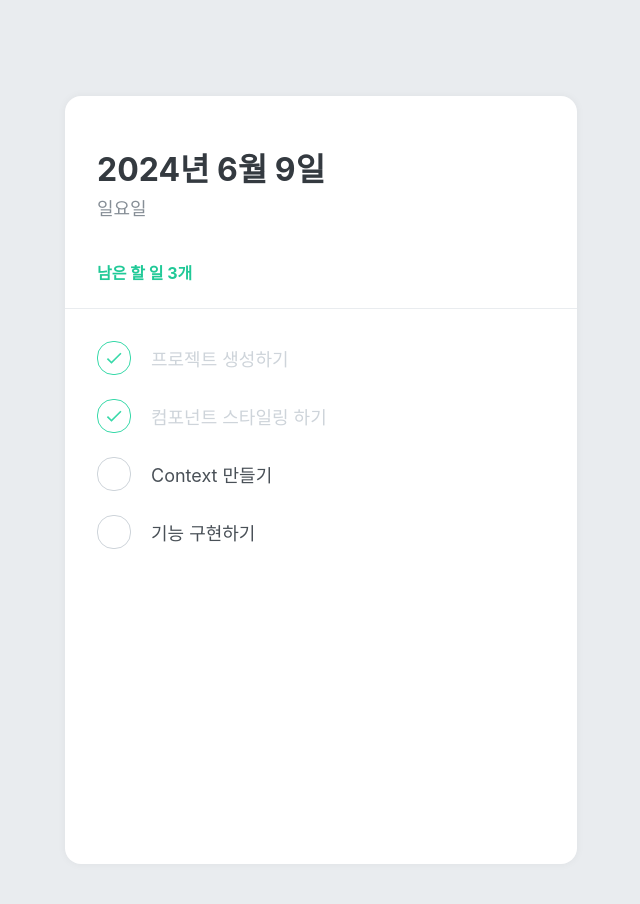
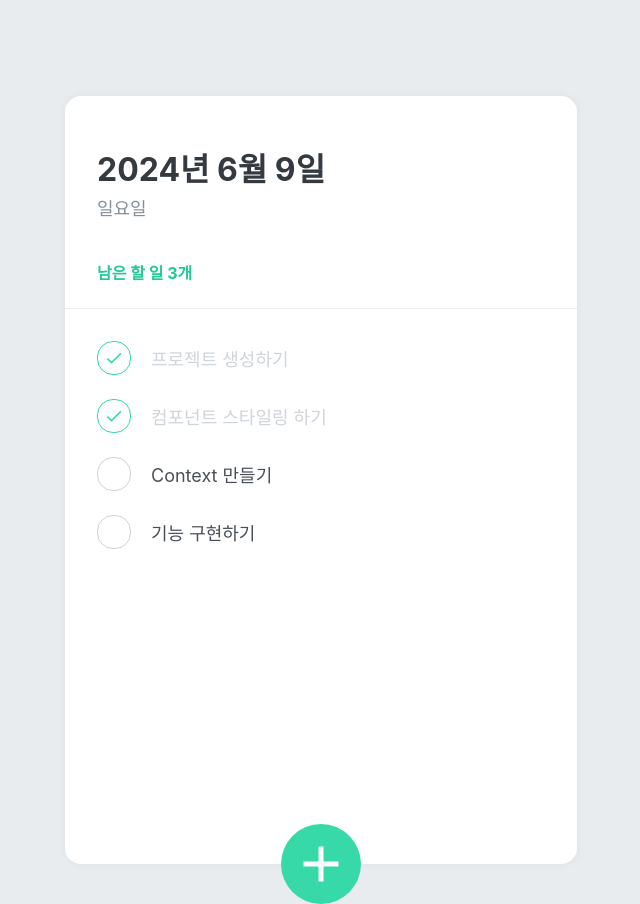
Before and after one commit to spaceyoung/react-study, a React (Create React App) app in the folder todolist/: page / in a window 1280 px wide. Shown: the whole page, without its empty margins (319-959 px from the left). Built offline with nearby package versions, Linux system fonts and the light colour scheme.

Commit message:
✨ Feat: add todo list create components
- 할 일을 입력 후 추가하는 TodoCreate 컴포넌트 추가

```diff
--- a/todolist/src/App.js
+++ b/todolist/src/App.js
@@ -5,6 +5,7 @@
 import TodoTemplate from './components/TodoTemplate';
 import TodoHead from './components/TodoHead';
 import TodoList from './components/TodoList';
+import TodoCreate from './components/TodoCreate';
 
 const GlobalStyle = createGlobalStyle`
   body {
@@ -19,6 +20,7 @@
       <TodoTemplate>
         <TodoHead />
         <TodoList />
+        <TodoCreate />
       </TodoTemplate>
     </>
   );
--- /dev/null
+++ b/todolist/src/components/TodoCreate.jsx
@@ -0,0 +1,92 @@
+import React, { useState } from 'react';
+import styled, { css } from 'styled-components';
+import { MdAdd } from 'react-icons/md';
+
+const CircleButton = styled.button`
+  display: flex;
+  justify-content: center;
+  align-items: center;
+  width: 80px;
+  height: 80px;
+  border: none;
+  border-radius: 50%;
+
+  font-size: 60px;
+  color: white;
+  background: #38d9a9;
+  position: absolute;
+  left: 50%;
+  bottom: 0px;
+  z-index: 5;
+
+  cursor: pointer;
+  transform: translate(-50%, 50%);
+
+  &:hover {
+    background: #63e6be;
+  }
+  &:active {
+    background: #20c997;
+  }
+
+  transition: 0.125s all ease-in;
+  ${(props) =>
+    props.open &&
+    css`
+      background: #ff6b6b;
+      transform: translate(-50%, 50%) rotate(45deg);
+      &:hover {
+        background: #ff8787;
+      }
+      &:active {
+        background: #fa5252;
+      }
+    `}
+`;
+
+const InsertFormPositioner = styled.div`
+  width: 100%;
+  position: absolute;
+  left: 0;
+  bottom: 0;
+`;
+
+const InsertForm = styled.form`
+  padding: 32px 32px 72px;
+  border-top: 1px solid #e9ecef;
+  border-bottom-left-radius: 16px;
+  border-bottom-right-radius: 16px;
+  background: #f8f9fa;
+`;
+
+const Input = styled.input`
+  box-sizing: border-box;
+  width: 100%;
+  padding: 12px;
+  border: 1px solid #dee2e6;
+  border-radius: 4px;
+  font-size: 18px;
+  outline: none;
+`;
+
+function TodoCreate() {
+  const [open, setOpen] = useState(false);
+  const onToggle = () => setOpen(!open);
+
+  return (
+    <>
+      {open && (
+        <InsertFormPositioner>
+          <InsertForm>
+            <Input autoFocus placeholder="할 일을 입력 후, Enter 를 누르세요" />
+          </InsertForm>
+        </InsertFormPositioner>
+      )}
+      <CircleButton onClick={onToggle} open={open}>
+        <MdAdd />
+      </CircleButton>
+    </>
+  );
+}
+
+export default TodoCreate;
```
